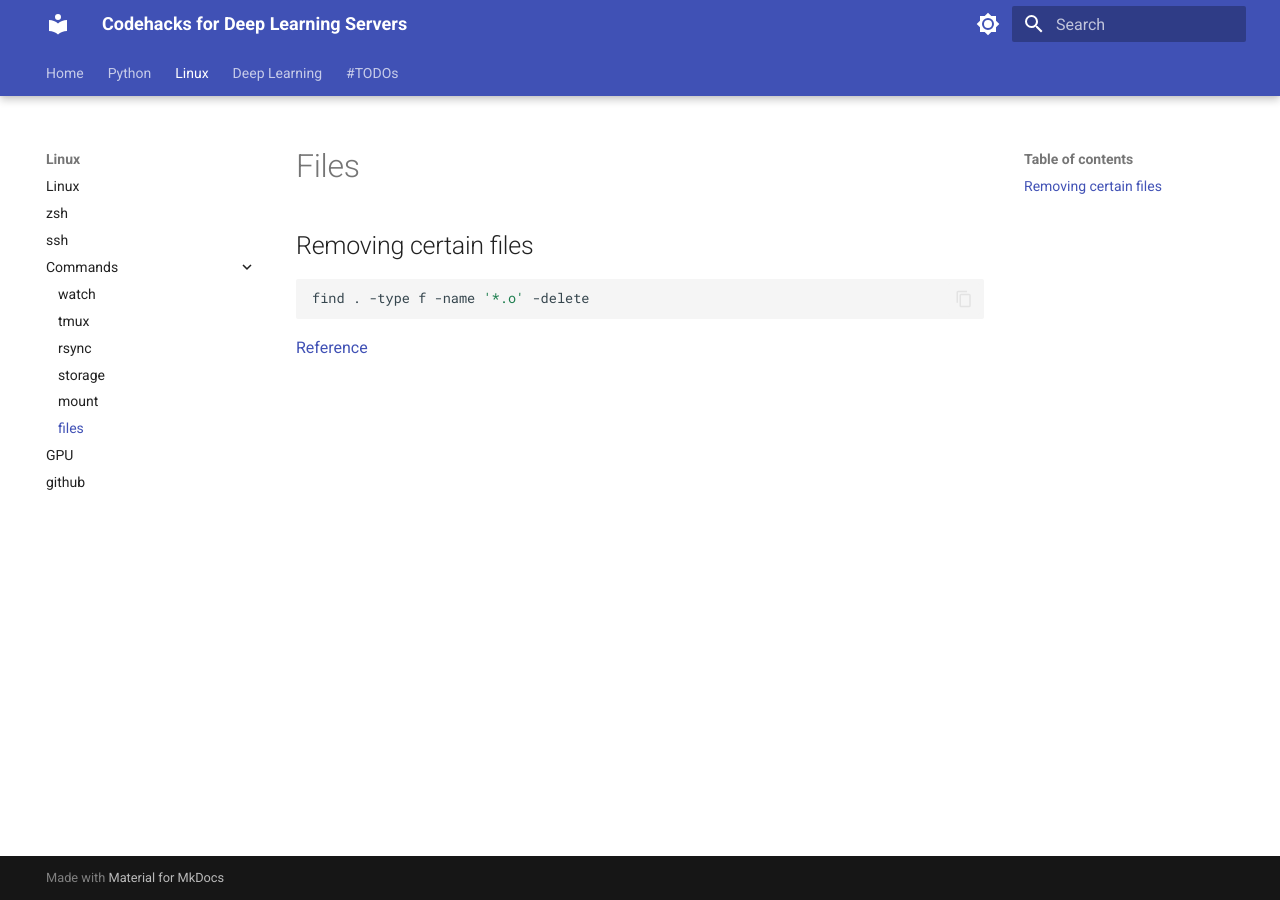
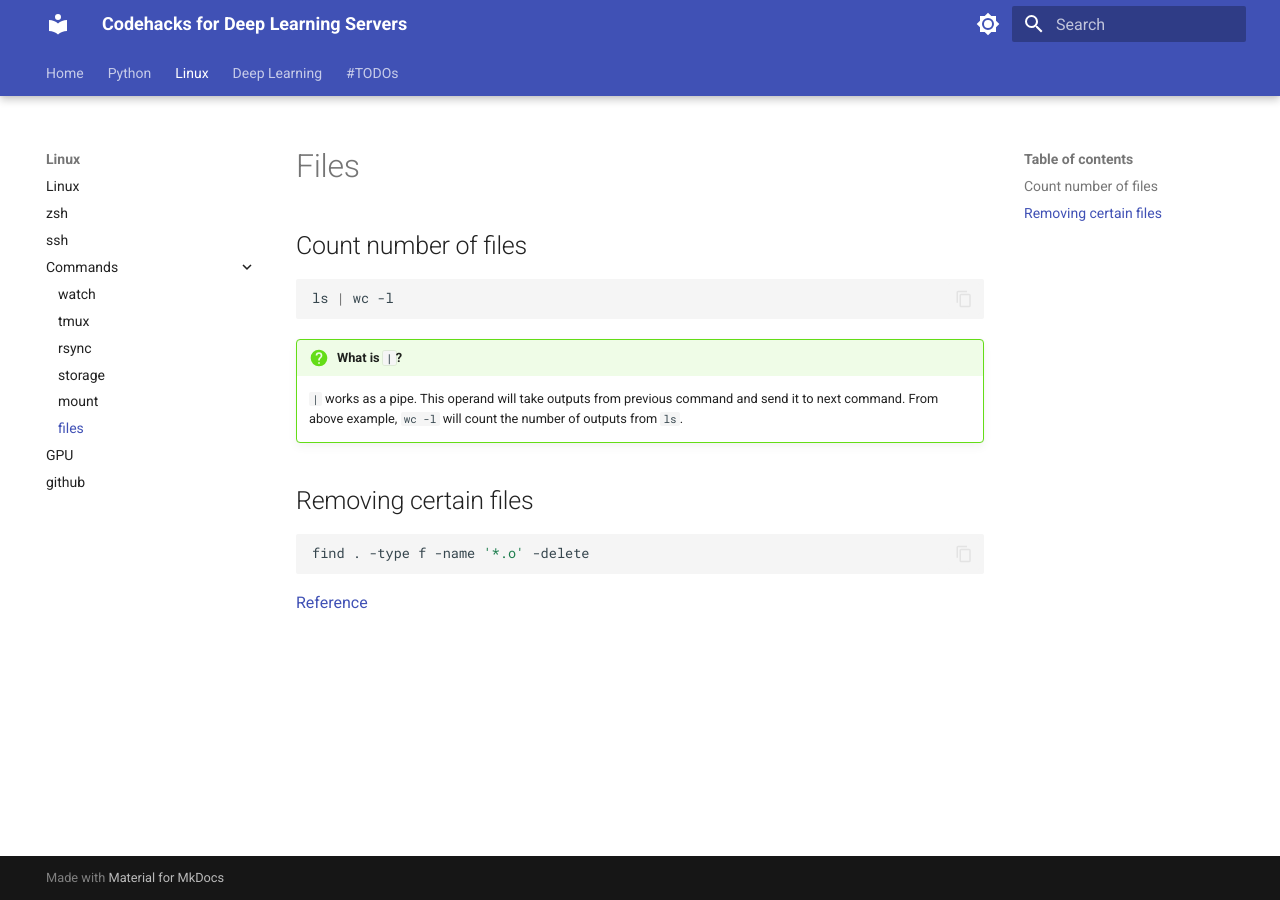
Before and after one commit to 1pha/setup-linux, an MkDocs documentation site: the page built from docs/02_linux/02_03_commands/6_files.md, in a window 1280 px wide. Built offline with MkDocs 1.6.1 and Material for MkDocs 9.7.7, drawn with Linux system fonts in a browser that asks for light colours.

Commit message:
Add wc -l

````diff
--- a/docs/02_linux/02_03_commands/6_files.md
+++ b/docs/02_linux/02_03_commands/6_files.md
@@ -1,4 +1,11 @@
 # Files
+
+## Count number of files
+``` bash
+ls | wc -l
+```
+!!!question "What is `|`?"
+    `|` works as a pipe. This operand will take outputs from previous command and send it to next command. From above example, `wc -l` will count the number of outputs from `ls`.
 
 ## Removing certain files
 ```bash
````
